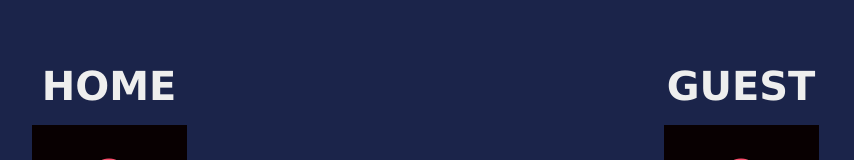
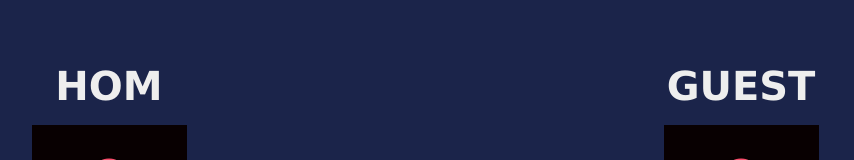
Before and after one commit to peyem21/Scoreboard, a plain HTML site: page index.html in a window 1280 px wide. Shown: the top 160 px of the page, without its empty margins (215-1069 px from the left). Drawn offline with Linux system fonts and the light colour scheme; a web font is replaced by a local one.

Commit message:
Update score header

```diff
--- a/index.html
+++ b/index.html
@@ -17,7 +17,7 @@
   <body>
     <div class="container">
       <div class="home">
-          <h3>HOME</h3>
+          <h3>HOM</h3>
           <div class="scoreboard-1">
             <h1 id="scoreboard1">0</h1>
           </div>
```
